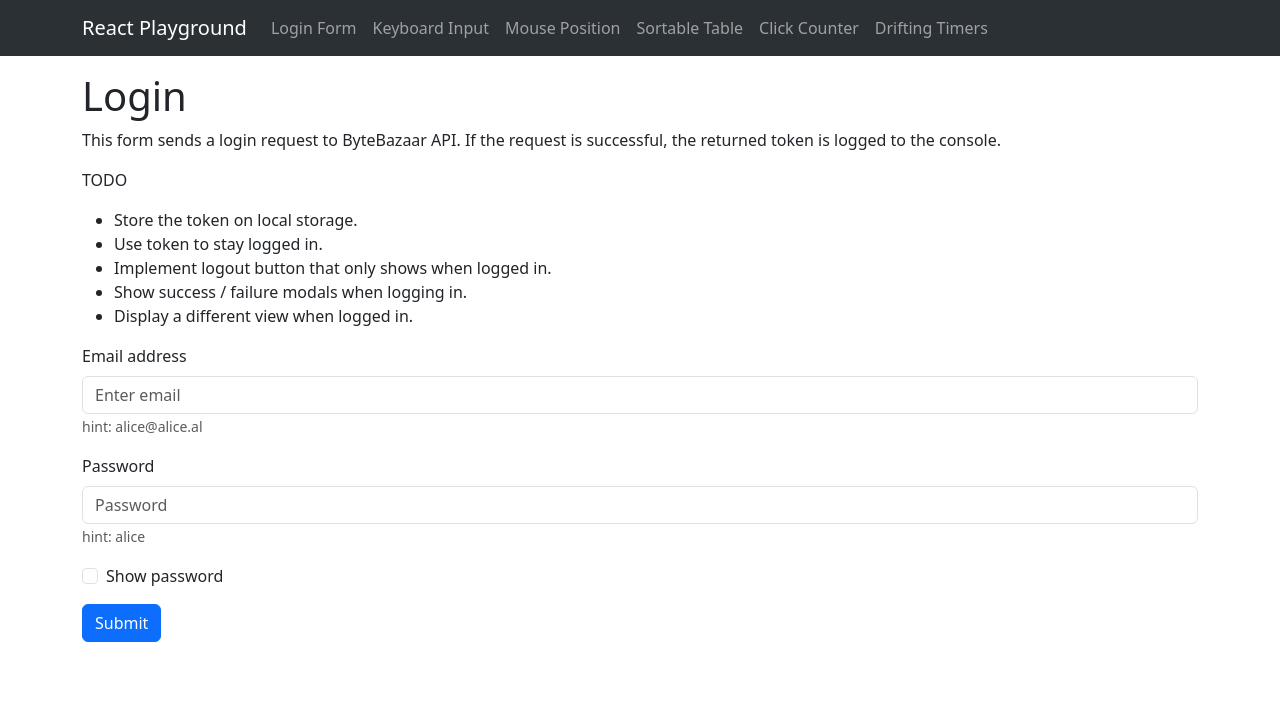
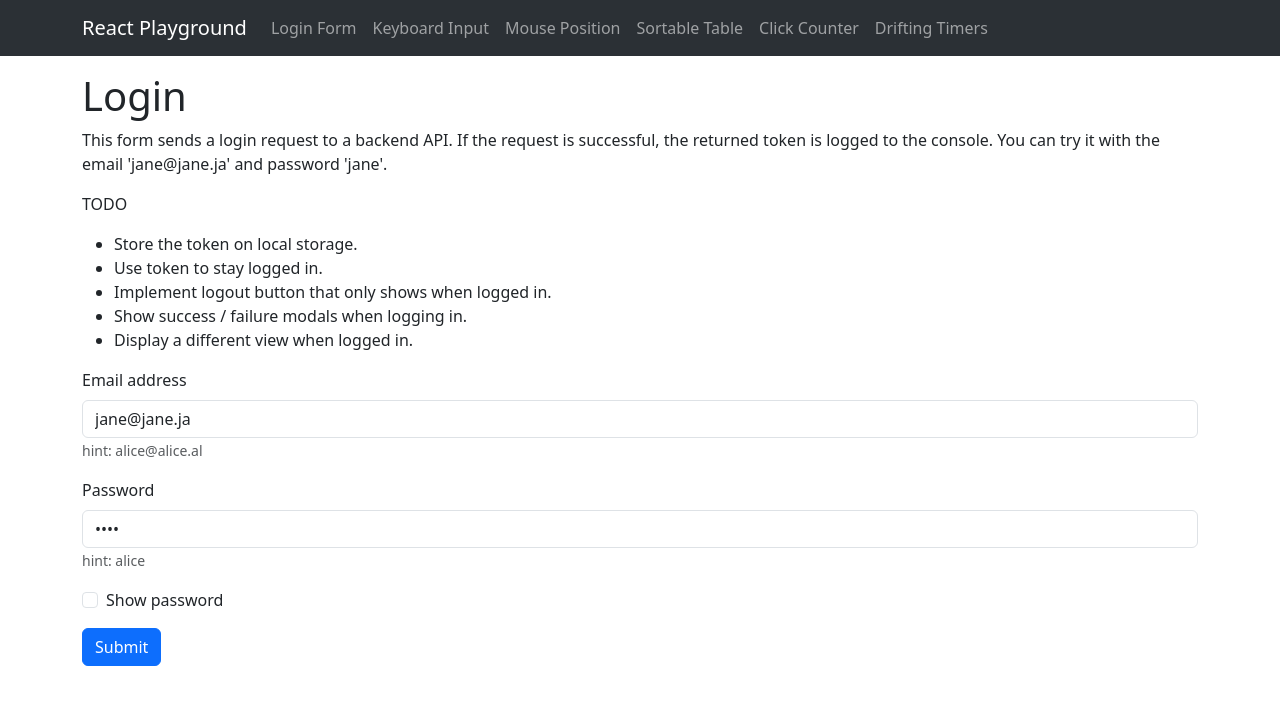
Before and after one commit to Ahuanmarca/react-playground, a React (Vite) app: page /loginform in a window 1280 px wide. Shown: the top 704 px of the page. Built offline with nearby package versions, Linux system fonts and the light colour scheme.

Commit message:
Implement basic UX/UI feedback when the user submits the form on the LoginForm component.

```diff
--- a/src/pages/LoginForm/LoginForm.jsx
+++ b/src/pages/LoginForm/LoginForm.jsx
@@ -6,11 +6,14 @@ const ENDPOINT = "https://bytebazaar-api.onrender.com/auth/login";
 
 function LoginForm() {
   const [input, setInput] = React.useState({
-    email: "",
-    password: "",
+    email: "jane@jane.ja",
+    password: "jane",
   });
 
   const [showPassword, setShowPassword] = React.useState(false);
+
+  // idle / loading / success / error
+  const [status, setStatus] = React.useState("idle");
 
   const id = React.useId();
   const emailId = `${id}-email`;
@@ -23,6 +26,8 @@ function LoginForm() {
   async function handleSubmit(e) {
     e.preventDefault();
 
+    setStatus("loading");
+
     const response = await fetch(ENDPOINT, {
       method: "POST",
       headers: { "Content-Type": "application/json" },
@@ -32,9 +37,14 @@ function LoginForm() {
       }),
     });
     const json = await response.json();
-    console.log(json);
 
-    setInput(() => ({ email: "", password: "" }));
+    if (json.token) {
+      console.log(json);
+      setStatus("success");
+      setInput(() => ({ email: "", password: "" }));
+    } else {
+      setStatus("error");
+    }
   }
 
   function toggleShowPassword() {
@@ -45,8 +55,9 @@ function LoginForm() {
     <>
       <h1>Login</h1>
       <p>
-        This form sends a login request to ByteBazaar API. If the request is
-        successful, the returned token is logged to the console.
+        This form sends a login request to a backend API. If the request is
+        successful, the returned token is logged to the console. You can try it
+        with the email &#39;jane@jane.ja&#39; and password &#39;jane&#39;.
       </p>
       <p>TODO</p>
       <ul>
@@ -62,6 +73,7 @@ function LoginForm() {
           <Form.Control
             type="email"
             id={emailId}
+            disabled={status === "loading"}
             placeholder="Enter email"
             name="email"
             value={input.email}
@@ -75,6 +87,7 @@ function LoginForm() {
           <Form.Control
             type={showPassword ? "text" : "password"}
             id={passwordId}
+            disabled={status === "loading"}
             placeholder="Password"
             name="password"
             value={input.password}
@@ -91,9 +104,11 @@ function LoginForm() {
             onChange={toggleShowPassword}
           />
         </Form.Group>
-        <Button variant="primary" type="submit">
-          Submit
+        <Button variant="primary" type="submit" disabled={status === "loading"}>
+          {status === "loading" ? "Submitting..." : "Submit"}
         </Button>
+        {status === "success" && <p>Success!</p>}
+        {status === "error" && <p>Something went wrong.</p>}
       </Form>
     </>
   );
```
